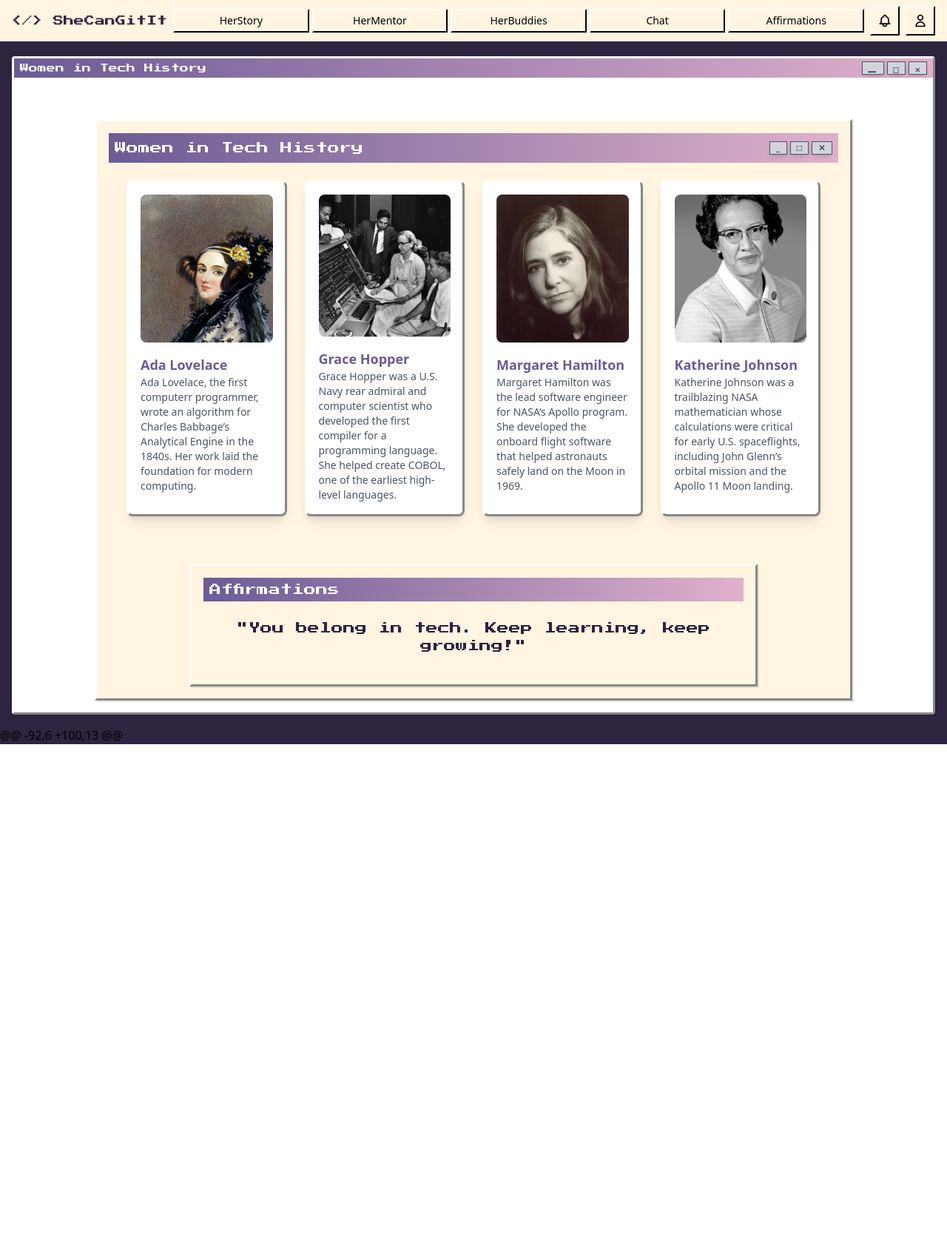
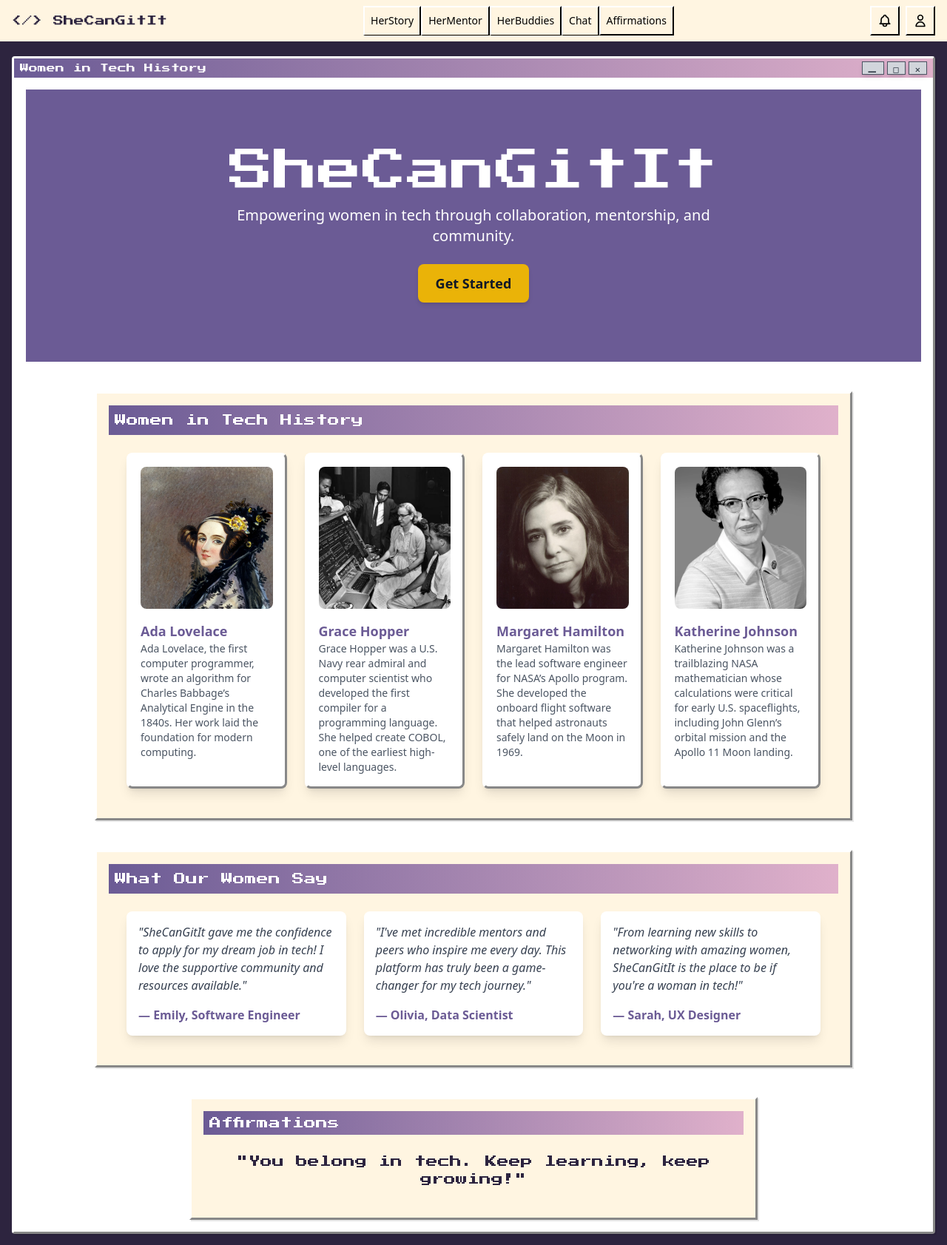
Before and after one commit to Ojay97-hub/Team-4-SheCanGitIt, a Django app: template home/templates/home/home.html in a window 1280 px wide. Shown: the top 1683 px of the page at 74% size. Before the commit the page ends 1006 px from the top, so only its background shows below. Run offline with Django 5.2, Linux system fonts and the light colour scheme; the template is opened without the code that fills it, so the values that code supplies are empty; some libraries are stand-ins or nearby versions.

Commit message:
Added testimonials section and improved styling

```diff
--- a/home/templates/home/home.html
+++ b/home/templates/home/home.html
@@ -3,61 +3,58 @@
 <link rel="stylesheet" href="{% static 'css/retro-style.css' %}">
 
 {% block content %}
-  <!-- Main Window -->
+
+<!-- Hero Section -->
+<div class="bg-retro-purple text-white py-20 px-6 text-center">
+    <h1 class="text-4xl md:text-6xl font-retro">SheCanGitIt</h1>
+    <p class="mt-4 text-lg md:text-xl max-w-2xl mx-auto">
+        Empowering women in tech through collaboration, mentorship, and community.
+    </p>
+    <a href="x" class="mt-6 inline-block bg-yellow-500 text-gray-900 px-6 py-3 rounded-lg font-bold
+        text-lg hover:bg-yellow-400 transition-all shadow-md active:translate-y-1">
+        Get Started
+    </a>
+</div>
+
+<!-- Women in Tech Section -->
 <div class="max-w-5xl mx-auto mt-10 win-window p-4">
-        <!-- Window Header -->
     <div class="win-header flex justify-between items-center bg-retro-purple p-2 text-white">
         <span class="font-retro">Women in Tech History</span>
-            <div class="flex space-x-1">
-                <button class="text-xs px-2 py-0 bg-gray-300 text-gray-800 border border-gray-600 shadow-md
-                            hover:bg-purple-500 hover:text-white transition-all active:translate-y-[1px]">
-                    _
-                </button>
-                <button class="text-xs px-2 py-0 bg-gray-300 text-gray-800 border border-gray-600 shadow-md
-                            hover:bg-purple-500 hover:text-white transition-all active:translate-y-[1px]">
-                    □
-                </button>
-                <button class="text-xs px-2 py-0 bg-gray-300 text-gray-800 border border-gray-600 shadow-md
-                            hover:bg-red-600 hover:text-white transition-all active:translate-y-[1px]">
-                    ✕
-                </button>
-            </div>
     </div>
 
-        <!-- Women in Tech History Section -->
     <div class="p-6 flex justify-center">
         <div class="grid grid-cols-1 md:grid-cols-2 lg:grid-cols-4 gap-6 justify-center max-w-screen-lg mx-auto">
             <div class="bg-white p-4 shadow-lg rounded-lg win-window flex flex-col max-w-[350px]">
-                    <img src="static/images/ada-lovelace.webp"
+                <img src="{% static 'images/ada-lovelace.webp' %}"
                     alt="Ada Lovelace Portrait"
-                        class="w-full h-48 object-cover rounded-lg flex-grow min-h-[180px] max-h-[200px]">
+                    class="w-full h-48 object-cover rounded-lg">
                 <h3 class="mt-4 text-lg font-semibold text-retro-purple">Ada Lovelace</h3>
                 <p class="text-sm text-gray-600">
-                        Ada Lovelace, the first computerr programmer, wrote an algorithm for Charles Babbage’s Analytical Engine in the 1840s. Her work laid the foundation for modern computing.
+                    Ada Lovelace, the first computer programmer, wrote an algorithm for Charles Babbage’s Analytical Engine in the 1840s. Her work laid the foundation for modern computing.
                 </p>
             </div>
             <div class="bg-white p-4 shadow-lg rounded-lg win-window flex flex-col max-w-[350px]">
-                    <img src="static/images/grace-hopper.jpg"
+                <img src="{% static 'images/grace-hopper.jpg' %}"
                     alt="Grace Hopper"
-                        class="w-full h-48 object-cover rounded-lg flex-grow min-h-[180px] max-h-[200px]">
+                    class="w-full h-48 object-cover rounded-lg">
                 <h3 class="mt-4 text-lg font-semibold text-retro-purple">Grace Hopper</h3>
                 <p class="text-sm text-gray-600">
                     Grace Hopper was a U.S. Navy rear admiral and computer scientist who developed the first compiler for a programming language. She helped create COBOL, one of the earliest high-level languages.
                 </p>
             </div>
             <div class="bg-white p-4 shadow-lg rounded-lg win-window flex flex-col max-w-[350px]">
-                    <img src="static/images/margaret_hamilton.jpg"
+                <img src="{% static 'images/margaret_hamilton.jpg' %}"
                     alt="Margaret Hamilton"
-                        class="w-full h-48 object-cover rounded-lg flex-grow min-h-[180px] max-h-[200px]">
+                    class="w-full h-48 object-cover rounded-lg">
                 <h3 class="mt-4 text-lg font-semibold text-retro-purple">Margaret Hamilton</h3>
                 <p class="text-sm text-gray-600">
                     Margaret Hamilton was the lead software engineer for NASA’s Apollo program. She developed the onboard flight software that helped astronauts safely land on the Moon in 1969.
                 </p>
             </div>
             <div class="bg-white p-4 shadow-lg rounded-lg win-window flex flex-col max-w-[350px]">
-                    <img src="static/images/katherine.webp"
+                <img src="{% static 'images/katherine.webp' %}"
                     alt="Katherine Johnson"
-                        class="w-full h-48 object-cover rounded-lg flex-grow min-h-[180px] max-h-[200px]">
+                    class="w-full h-48 object-cover rounded-lg">
                 <h3 class="mt-4 text-lg font-semibold text-retro-purple">Katherine Johnson</h3>
                 <p class="text-sm text-gray-600">
                     Katherine Johnson was a trailblazing NASA mathematician whose calculations were critical for early U.S. spaceflights, including John Glenn’s orbital mission and the Apollo 11 Moon landing.
@@ -65,7 +62,36 @@
             </div>
         </div>
     </div>
+</div>
 
+<!-- Testimonials Section -->
+<div class="max-w-5xl mx-auto mt-10 win-window p-4">
+    <div class="win-header flex justify-between items-center bg-retro-purple p-2 text-white">
+        <span class="font-retro">What Our Women Say</span>
+    </div>
+
+    <div class="p-6">
+        <div class="grid grid-cols-1 md:grid-cols-2 lg:grid-cols-3 gap-6">
+            <!-- Testimonial 1 -->
+            <div class="bg-white p-4 shadow-lg rounded-lg">
+                <p class="text-gray-700 italic">"SheCanGitIt gave me the confidence to apply for my dream job in tech! I love the supportive community and resources available."</p>
+                <p class="mt-4 font-semibold text-retro-purple">— Emily, Software Engineer</p>
+            </div>
+
+            <!-- Testimonial 2 -->
+            <div class="bg-white p-4 shadow-lg rounded-lg">
+                <p class="text-gray-700 italic">"I've met incredible mentors and peers who inspire me every day. This platform has truly been a game-changer for my tech journey."</p>
+                <p class="mt-4 font-semibold text-retro-purple">— Olivia, Data Scientist</p>
+            </div>
+
+            <!-- Testimonial 3 -->
+            <div class="bg-white p-4 shadow-lg rounded-lg">
+                <p class="text-gray-700 italic">"From learning new skills to networking with amazing women, SheCanGitIt is the place to be if you're a woman in tech!"</p>
+                <p class="mt-4 font-semibold text-retro-purple">— Sarah, UX Designer</p>
+            </div>
+        </div>
+    </div>
+</div>
 
 <!-- Affirmations Window -->
 <div class="max-w-3xl mx-auto mt-10 win-window p-4">
@@ -77,5 +103,4 @@
     </div>
 </div>
 
-</div>
 {% endblock %}
--- a/templates/base.html
+++ b/templates/base.html
@@ -35,13 +35,13 @@
         ☰
     </button>
 
-    <!-- Navigation Links (Desktop) -->
-    <nav class="hidden md:flex flex-1 justify-center gap-x-1 min-w-0 overflow-hidden">
-        <a href="#" class="win-button text-center w-full flex justify-center items-center px-2 py-1 text-xs md:text-sm hover:bg-retro-highlight min-w-20 md:min-w-24">HerStory</a>
-        <a href="#" class="win-button text-center w-full flex justify-center items-center px-2 py-1 text-xs md:text-sm hover:bg-retro-highlight min-w-20 md:min-w-24">HerMentor</a>
-        <a href="#" class="win-button text-center w-full flex justify-center items-center px-2 py-1 text-xs md:text-sm hover:bg-retro-highlight min-w-20 md:min-w-24">HerBuddies</a>
-        <a href="#" class="win-button text-center w-full flex justify-center items-center px-2 py-1 text-xs md:text-sm hover:bg-retro-highlight min-w-20 md:min-w-24">Chat</a>
-        <a href="#" class="win-button text-center w-full flex justify-center items-center px-2 py-1 text-xs md:text-sm hover:bg-retro-highlight min-w-20 md:min-w-24">Affirmations</a>
+    <!-- Navigation Links (Responsive) -->
+    <nav id="mobile-menu" class="hidden md:flex flex-col md:flex-row absolute md:relative top-full left-0 md:top-0 w-full md:w-auto bg-retro-cream md:bg-transparent p-4 md:p-0 shadow-md md:shadow-none border md:border-none z-50">
+        <a href="#" class="win-button block text-center px-2 py-2 text-xs md:text-sm hover:bg-retro-highlight border-b">HerStory</a>
+        <a href="#" class="win-button block text-center px-2 py-2 text-xs md:text-sm hover:bg-retro-highlight border-b">HerMentor</a>
+        <a href="#" class="win-button block text-center px-2 py-2 text-xs md:text-sm hover:bg-retro-highlight border-b">HerBuddies</a>
+        <a href="#" class="win-button block text-center px-2 py-2 text-xs md:text-sm hover:bg-retro-highlight border-b">Chat</a>
+        <a href="#" class="win-button block text-center px-2 py-2 text-xs md:text-sm hover:bg-retro-highlight">Affirmations</a>
     </nav>
 
     <!-- User Account Icons -->
@@ -59,7 +59,6 @@
           </svg>
       </button>
     </div>
-
   </div>
 </header>
 
@@ -96,6 +95,7 @@
         menu.classList.toggle("hidden");
     });
 </script>
+
   {% endblock %}
 </body>
 </html>
```
Lines whose indentation alone changed are shown as unchanged.
